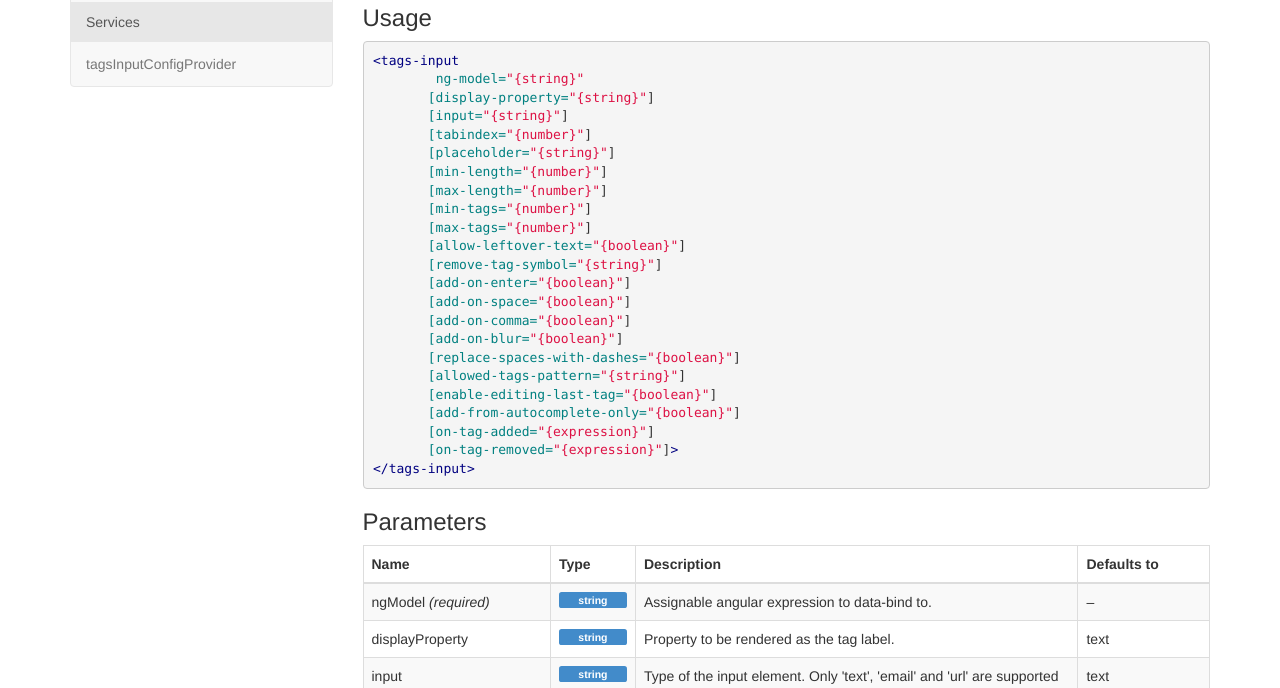
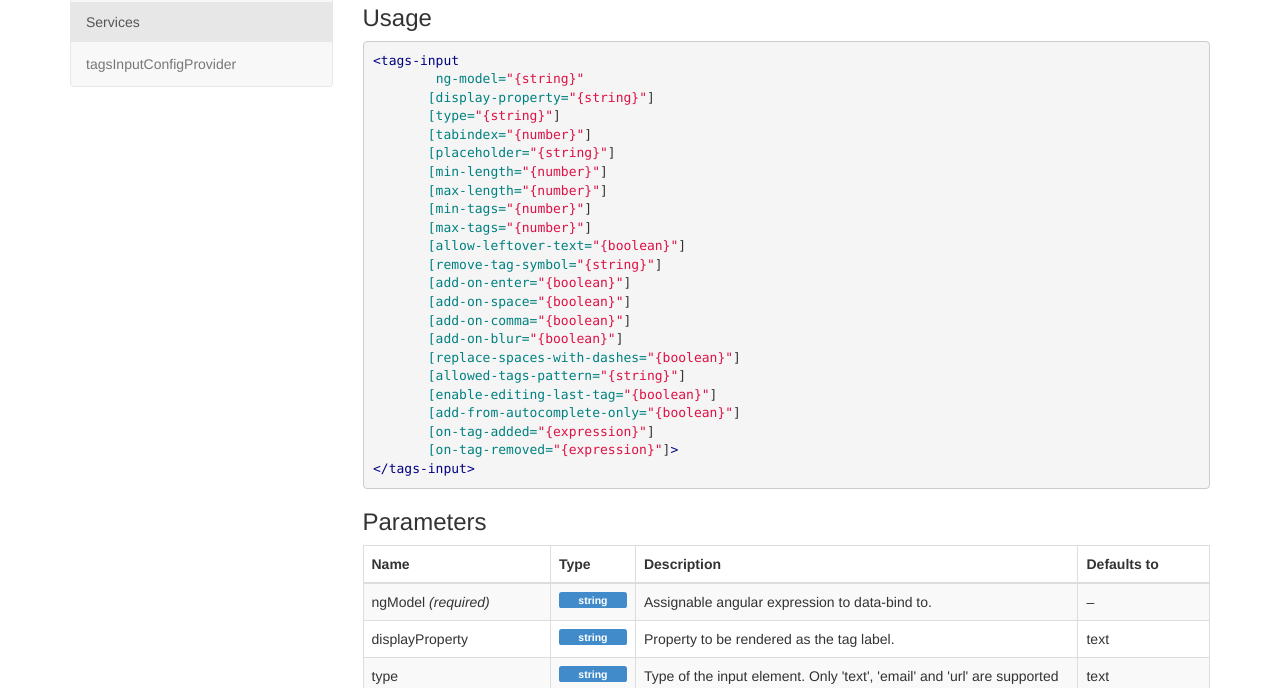
Before and after one commit to mbenford/ngTagsInput, a Jekyll site: the page built from _pages/documentation/api.html, in a window 1280 px wide and 1400 px high. Shown: the part 264-952 px from the top of the window. Built offline with Jekyll 4.4.1, drawn with Linux system fonts in a browser that asks for light colours; nearby versions of some CDN libraries; Markdown is read by kramdown in place of the engine named in the settings.

Commit message:
Fixed api documentation for tagsInput directive

```diff
--- a/_pages/documentation/api.html
+++ b/_pages/documentation/api.html
@@ -33,7 +33,7 @@ priority: 0.50
 <tags-input
         ng-model="{string}"
        [display-property="{string}"]
-       [input="{string}"]
+       [type="{string}"]
        [tabindex="{number}"]
        [placeholder="{string}"]
        [min-length="{number}"]
@@ -80,7 +80,7 @@ priority: 0.50
                 <td>text</td>
               </tr>
               <tr>
-                <td>input</td>
+                <td>type</td>
                 <td><span class="label type type-string">string</span></td>
                 <td>Type of the input element. Only 'text', 'email' and 'url' are supported values.</td>
                 <td>text</td>
```
